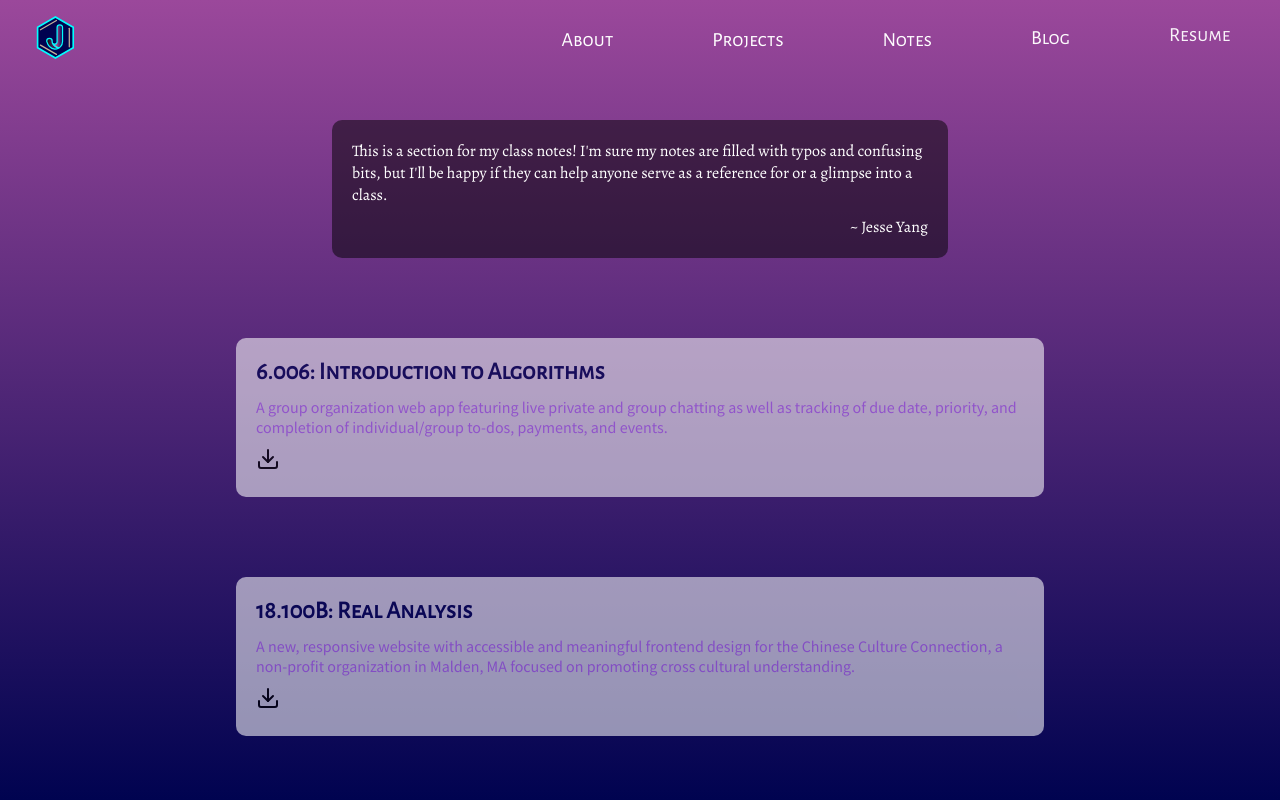
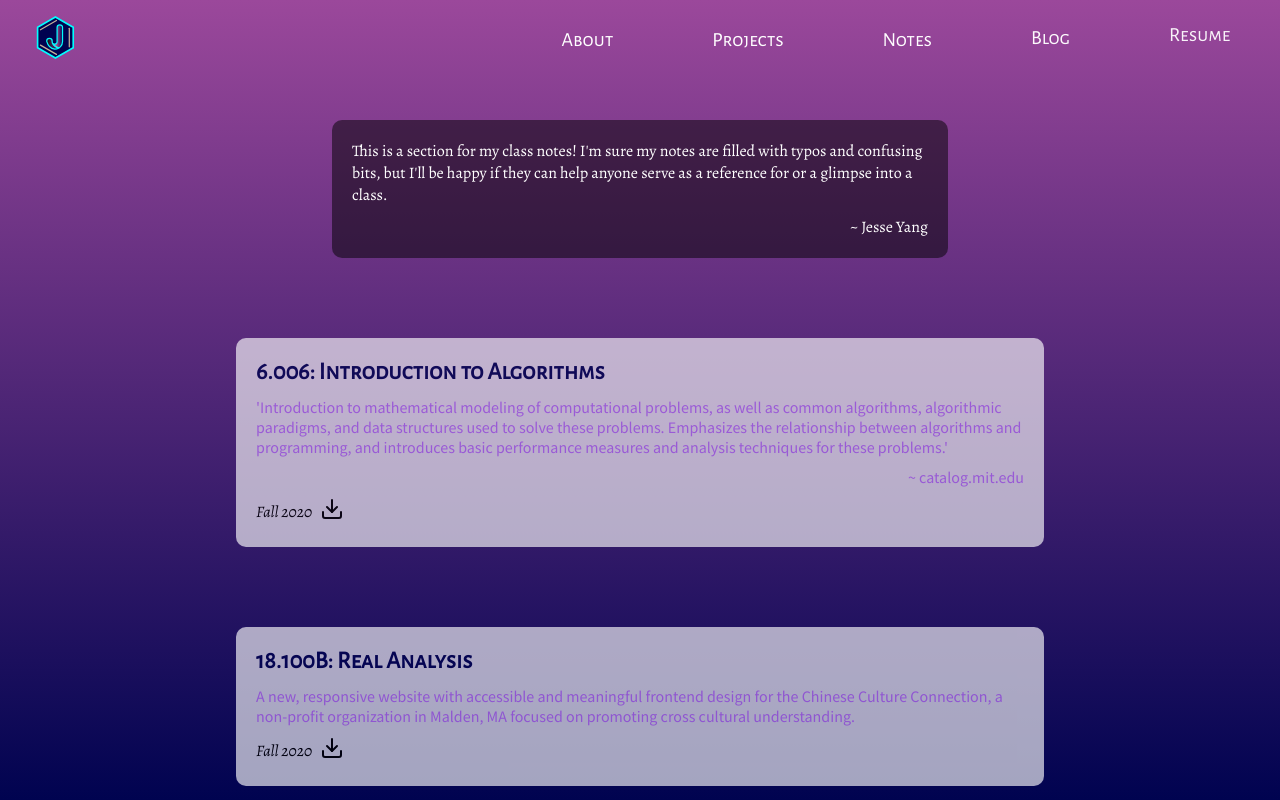
Before and after one commit to jesseyang432/jesseyang432.github.io, a React (Create React App) app: page /notes in a window 1280 px wide. Shown: the top 800 px of the page. Built offline with nearby package versions, Linux system fonts and the light colour scheme; a web font is replaced by a local one.

Commit message:
added source

```diff
--- a/src/components/modules/SingleNotes.js
+++ b/src/components/modules/SingleNotes.js
@@ -57,12 +57,21 @@ function SingleNotes(props) {
     // fadeOut(".bio-fadeIn") :
     // fadeIn(".bio-fadeIn");
 
+    let source;
+
+    if (props.note.source) {
+        source = <p className="SingleNotes-source">~ {props.note.source}</p>
+    } else {
+        source = <p></p>
+    }
+
     return (
         <>
         <div className="SingleNotes-container">
             <h2>{props.note.title}</h2>
             <p>{props.note.description}</p>
-            <a href={props.note.href} className="SingleNotes-download" target="_blank"><FiDownload size={24}/></a>
+            {source}
+            <span className="SingleNotes-footer"><em>{props.note.term}</em><a href={props.note.href} className="SingleNotes-download" target="_blank"><FiDownload size={24}/></a></span>
         </div>
         </>
     );
--- a/src/components/modules/_SingleNotes.scss
+++ b/src/components/modules/_SingleNotes.scss
@@ -4,7 +4,7 @@
 	background-color: rgba(255, 255, 255, 0.8);
 	border-radius: 10px;
 	padding: 20px;
-	opacity: 0.7;
+	opacity: 0.8;
 	transition: 0.3s ease;
 
 	&:hover {
@@ -21,7 +21,18 @@
 		margin: 10px auto;
 	}
 
+	.SingleNotes-source {
+		display: flex;
+		justify-content: flex-end;
+	}
+
+	.SingleNotes-footer {
+		display: flex;
+		align-items: center;
+	}
+
 	a {
+		margin-left: 8px;
 		color: inherit;
 		text-decoration: none;
 	}
--- a/src/components/pages/Notes.js
+++ b/src/components/pages/Notes.js
@@ -10,19 +10,13 @@ import gsap from 'gsap';
 
 function Notes() {
 
-    const bioRef = useRef(null);
-    const bioIntersection = useIntersection(bioRef, {
+    const sectionRef = useRef(null);
+    const intersection = useIntersection(sectionRef, {
         root: null,
         rootMargin: '0px',
-        threshold: 0.2
+        threshold: 0.5
     });
 
-    const expRef = useRef(null);
-    const expIntersection = useIntersection(expRef, {
-        root: null,
-        rootMargin: '0px',
-        threshold: 0.3
-    });
 
     const fadeIn = (element) => {
         gsap.to(element, {
@@ -48,17 +42,9 @@ function Notes() {
         });
     };
 
-    bioIntersection && bioIntersection.intersectionRatio < 0.2 ?
-    fadeOut(".bio-fadeIn") :
-    fadeIn(".bio-fadeIn");
-
-    // expIntersection && expIntersection.intersectionRatio < 0.25 ?
-    // fadeOut(".exp-fadeIn-header") :
-    // fadeIn(".exp-fadeIn-header");
-
-    expIntersection && expIntersection.intersectionRatio < 0.3 ?
-    fadeOut(".exp-fadeIn") :
-    fadeIn(".exp-fadeIn");
+    intersection && intersection.intersectionRatio < 0.5 ?
+    fadeOut(".notes-header-fadeIn") :
+    fadeIn(".notes-header-fadeIn");
 
     const myNotes = notes.map((note, i) => (
         <SingleNotes key ={i} note={note}></SingleNotes>
@@ -67,9 +53,9 @@ function Notes() {
     return (
         <>
             <LogoLoading></LogoLoading>
-            <div className="Notes-PageContainer">
+            <div ref={sectionRef} className="Notes-PageContainer">
                 <Nav/>
-                <div className="Notes-header"></div>
+                <div className="Notes-header notes-header-fadeIn"></div>
                 <div className="Notes-message">
                     <p>This is a section for my class notes! I'm sure my notes are filled with typos and confusing bits, but I'll be happy if they can help anyone serve as a reference for or a glimpse into a class.</p>
                     <p className="Notes-message-name">~ Jesse Yang</p>
--- a/src/components/styles.css
+++ b/src/components/styles.css
@@ -1637,7 +1637,7 @@
   background-color: rgba(255, 255, 255, 0.8);
   border-radius: 10px;
   padding: 20px;
-  opacity: 0.7;
+  opacity: 0.8;
   -webkit-transition: 0.3s ease;
   transition: 0.3s ease;
 }
@@ -1657,7 +1657,26 @@
   margin: 10px auto;
 }
 
+.SingleNotes-container .SingleNotes-source {
+  display: -webkit-box;
+  display: -ms-flexbox;
+  display: flex;
+  -webkit-box-pack: end;
+      -ms-flex-pack: end;
+          justify-content: flex-end;
+}
+
+.SingleNotes-container .SingleNotes-footer {
+  display: -webkit-box;
+  display: -ms-flexbox;
+  display: flex;
+  -webkit-box-align: center;
+      -ms-flex-align: center;
+          align-items: center;
+}
+
 .SingleNotes-container a {
+  margin-left: 8px;
   color: inherit;
   text-decoration: none;
 }
--- a/src/data/notes.js
+++ b/src/data/notes.js
@@ -3,7 +3,8 @@ const notes = [
         id: "6.006",
         title: "6.006: Introduction to Algorithms",
         term: "Fall 2020",
-        description: "A group organization web app featuring live private and group chatting as well as tracking of due date, priority, and completion of individual/group to-dos, payments, and events.",
+        description: "'Introduction to mathematical modeling of computational problems, as well as common algorithms, algorithmic paradigms, and data structures used to solve these problems. Emphasizes the relationship between algorithms and programming, and introduces basic performance measures and analysis techniques for these problems.'",
+        source: "catalog.mit.edu",
         href: "notes/6_006__Introduction_to_Algorithms.pdf",
     },
     {
```
Also changed, not shown: 2 other files (tests, documents, lock files or other folders).
